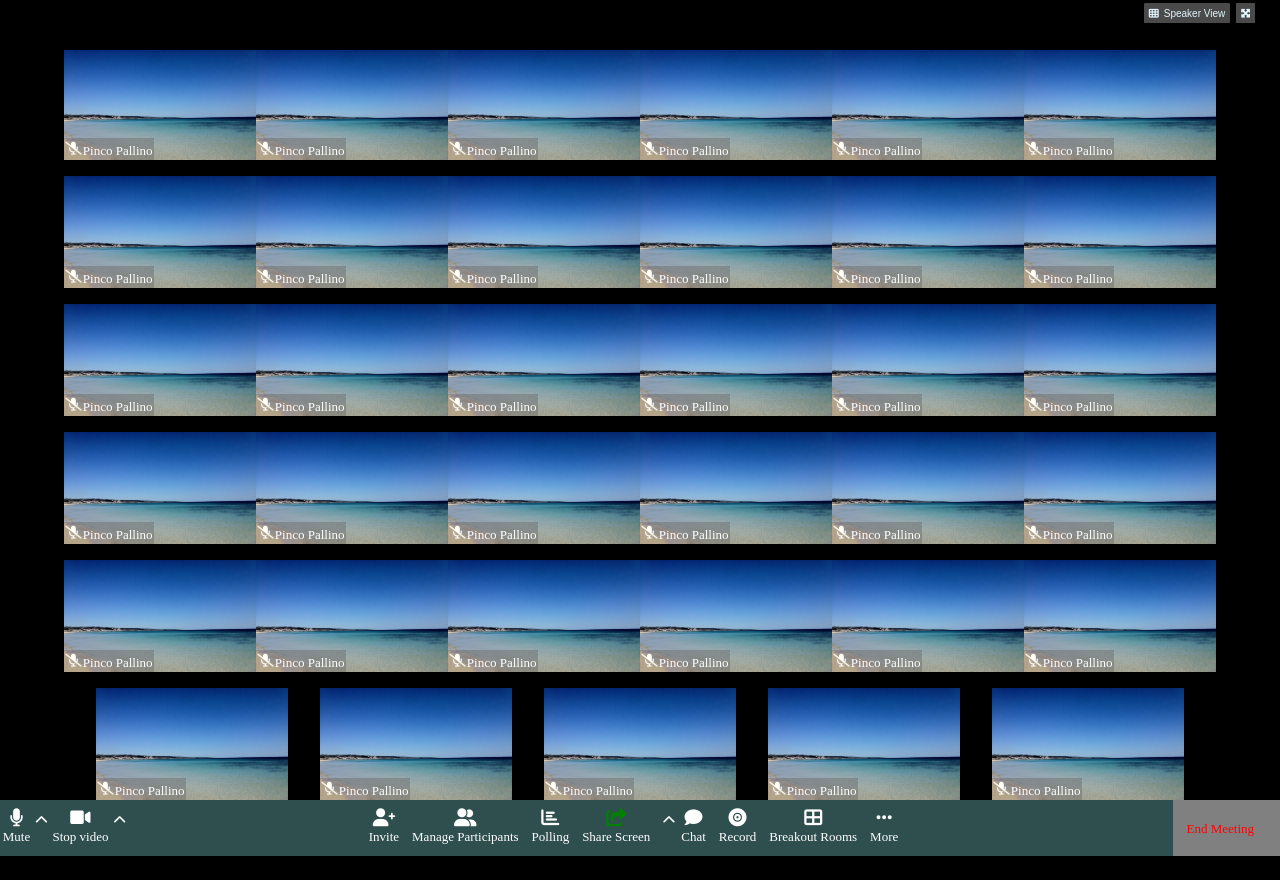
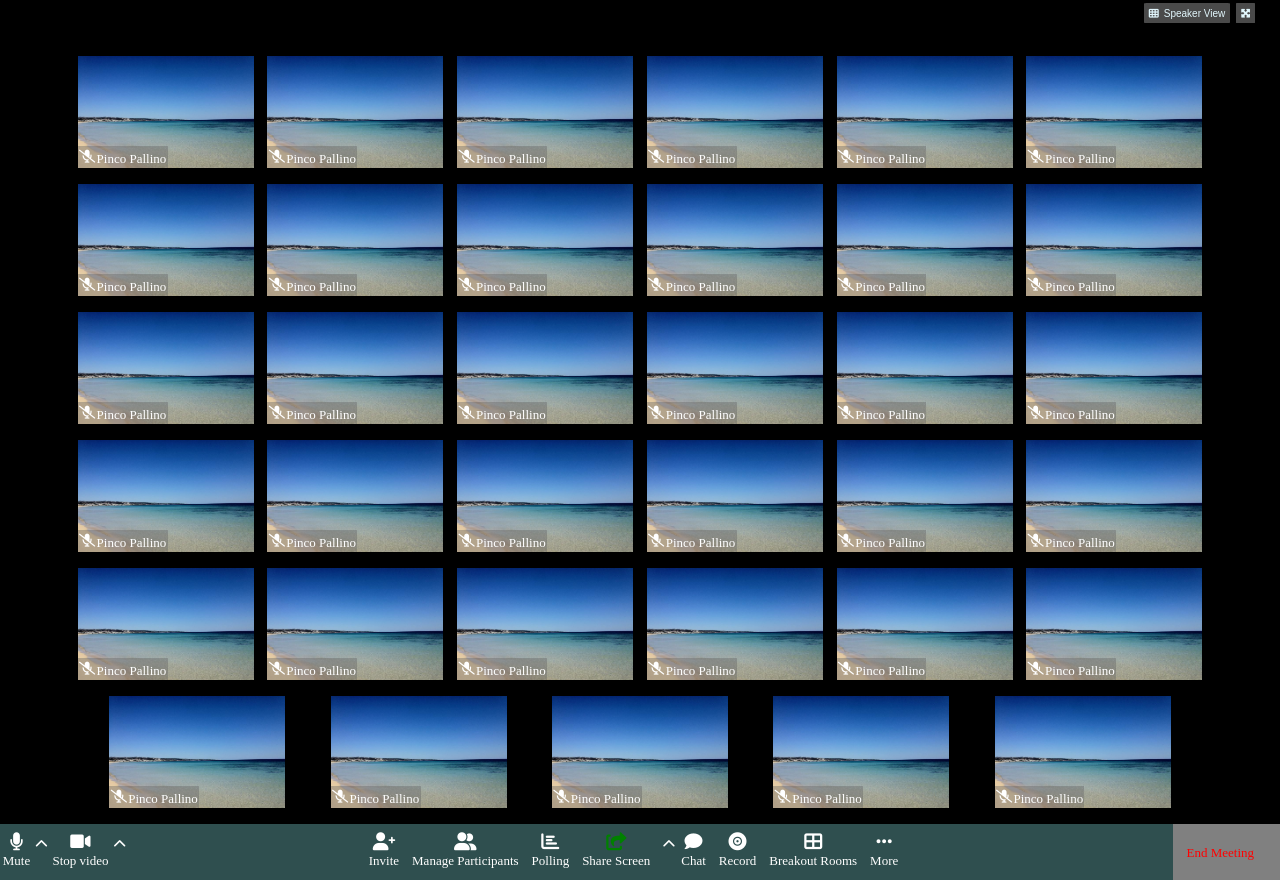
Before and after one commit to aquariusboy91/html-css-zoom, a plain HTML site: page index.html in a window 1280 px wide. Before the commit the page ends 856 px from the top, so only its background shows below. Drawn offline with Linux system fonts and the light colour scheme.

Commit message:
revisione

```diff
--- a/css/style.css
+++ b/css/style.css
@@ -16,9 +16,9 @@ body {
 }
 .nav-flexato {
     display: flex;
-    height: 50px;
     background-color: black;
     justify-content: flex-end;
+    height: 3.5em;
 
 }
 
@@ -46,20 +46,19 @@ body {
 .main-flexato {
     display: flex;
     background-color: black;
-    height: 100vh;
     justify-content: space-evenly;
     flex-wrap: wrap;
-    padding-top: 3em;
     width: 90%;
     margin: 0 auto;
     align-content: flex-start;
-    overflow: hidden;
+    padding-top: 3.5em;
+
 }
 
 .call-view {
     background-image: url(../img/2682.jpg);
     height: 7em;
-    width: 12em;
+    width: 11em;
     background-size: 100%;
     background-repeat: no-repeat;
     margin-bottom: 1em;
```
